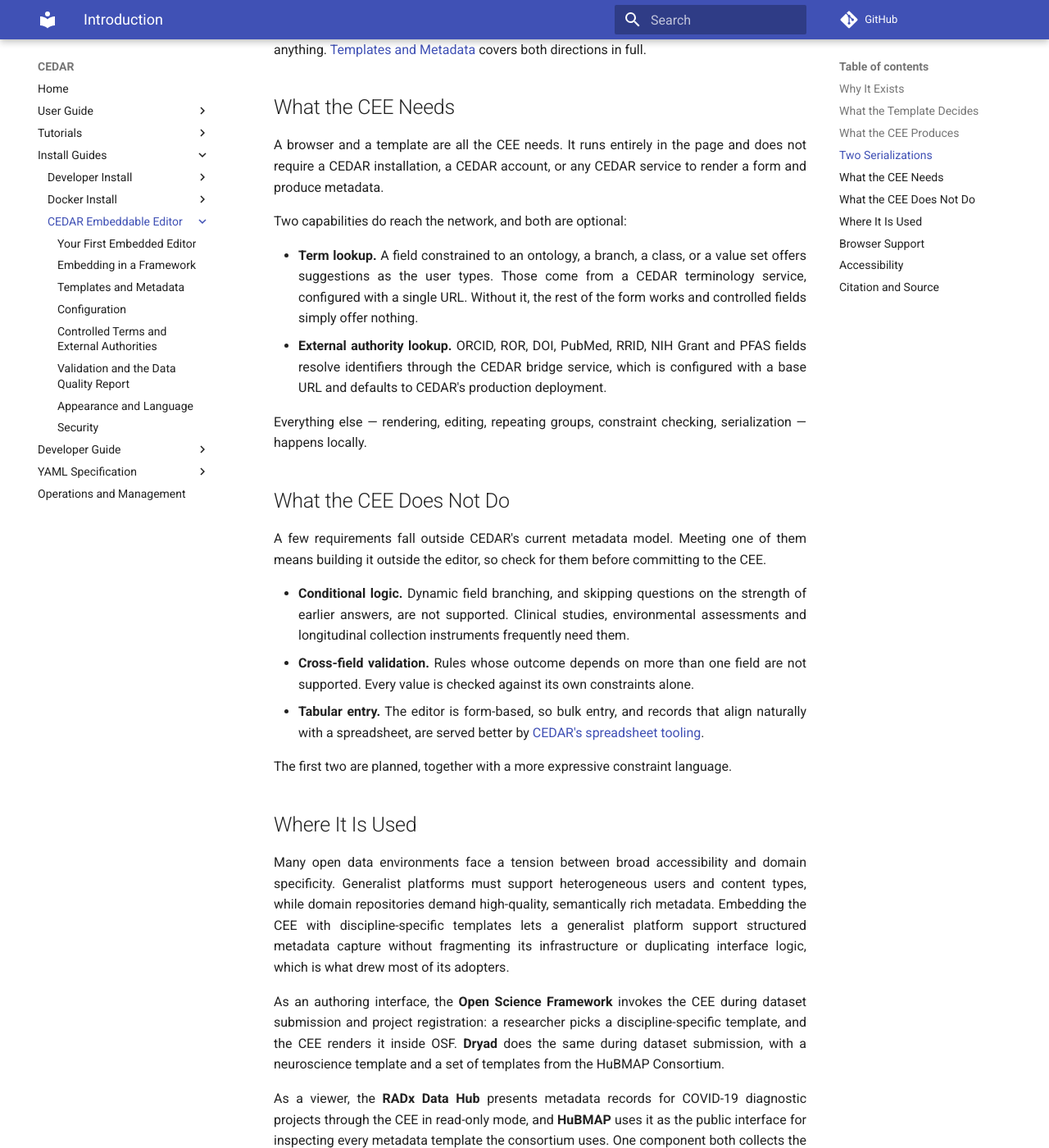
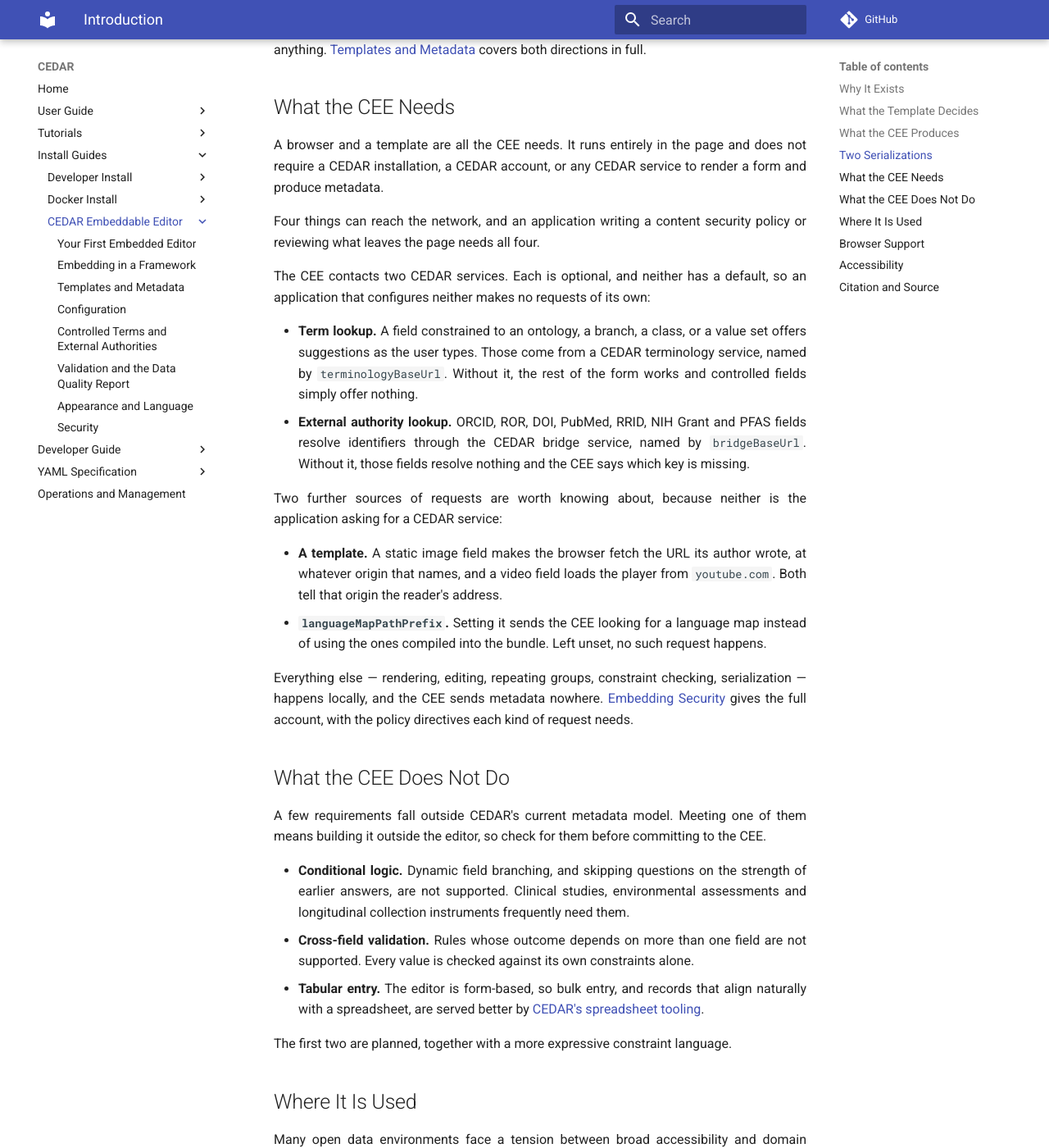
Before and after one commit to metadatacenter/cedar-mkdocs, an MkDocs documentation site: the page built from docs/cedar-embeddable-editor/intro/index.md, in a window 1280 px wide and 1400 px high, scrolled down 2657 px. Shown: the whole window at 82% size. Built offline with MkDocs 1.6.1 and Material for MkDocs 9.7.7, drawn with Linux system fonts in a browser that asks for light colours; comment, search, counter and statistics services are not loaded.

Commit message:
Describe every request the editor can cause, and drop the retired bridge default
The introduction told an application that two optional capabilities reach the
network and that the bridge service defaults to CEDAR's production deployment. The
default is gone — the security page already explains why, since sending an
embedder's keystrokes to `bridge.metadatacenter.org` unasked is what retired it —
and two is not the count. A template makes the browser fetch a static image from
whatever origin its author wrote and load the YouTube player, and
`languageMapPathPrefix` sends the editor after a language map. Four sources, grouped
by who decides them: the application configures two CEDAR services and the language
map, and the template brings the rest.

The security page named the same four but opened by saying requests go to the two
configured servers "and to nothing else", contradicting itself three paragraphs
later. It now says where requests come from before describing each.

Its content-security-policy advice also had `connect-src` covering "a default
configuration" of the terminology service and the bridge. There is no default to
write a policy against, and the language map was missing from a directive it belongs
in: all three go out through Angular's `HttpClient`, so all three are `connect-src`.

Co-Authored-By: Claude Opus 5 <noreply@anthropic.com>

```diff
--- a/docs/cedar-embeddable-editor/intro/index.md
+++ b/docs/cedar-embeddable-editor/intro/index.md
@@ -108,17 +108,33 @@ application reads whichever it wants without configuring anything.
 A browser and a template are all the CEE needs. It runs entirely in the page and does not require a
 CEDAR installation, a CEDAR account, or any CEDAR service to render a form and produce metadata.
 
-Two capabilities do reach the network, and both are optional:
+Four things can reach the network, and an application writing a content security policy or reviewing
+what leaves the page needs all four.
+
+The CEE contacts two CEDAR services. Each is optional, and neither has a default, so an application
+that configures neither makes no requests of its own:
 
 - **Term lookup.** A field constrained to an ontology, a branch, a class, or a value set offers
-  suggestions as the user types. Those come from a CEDAR terminology service, configured with a
-  single URL. Without it, the rest of the form works and controlled fields simply offer nothing.
+  suggestions as the user types. Those come from a CEDAR terminology service, named by
+  `terminologyBaseUrl`. Without it, the rest of the form works and controlled fields simply offer
+  nothing.
 - **External authority lookup.** ORCID, ROR, DOI, PubMed, RRID, NIH Grant and PFAS fields resolve
-  identifiers through the CEDAR bridge service, which is configured with a base URL and defaults to
-  CEDAR's production deployment.
+  identifiers through the CEDAR bridge service, named by `bridgeBaseUrl`. Without it, those fields
+  resolve nothing and the CEE says which key is missing.
+
+Two further sources of requests are worth knowing about, because neither is the application asking
+for a CEDAR service:
+
+- **A template.** A static image field makes the browser fetch the URL its author wrote, at whatever
+  origin that names, and a video field loads the player from `youtube.com`. Both tell that origin the
+  reader's address.
+- **`languageMapPathPrefix`.** Setting it sends the CEE looking for a language map instead of using
+  the ones compiled into the bundle. Left unset, no such request happens.
 
 Everything else — rendering, editing, repeating groups, constraint checking, serialization — happens
-locally.
+locally, and the CEE sends metadata nowhere.
+[Embedding Security](../security.md#requests-the-cee-makes) gives the full account, with the policy
+directives each kind of request needs.
 
 ## What the CEE Does Not Do
 
```
Also changed, not shown: docs/cedar-embeddable-editor/security.md (+14 -6 lines).
